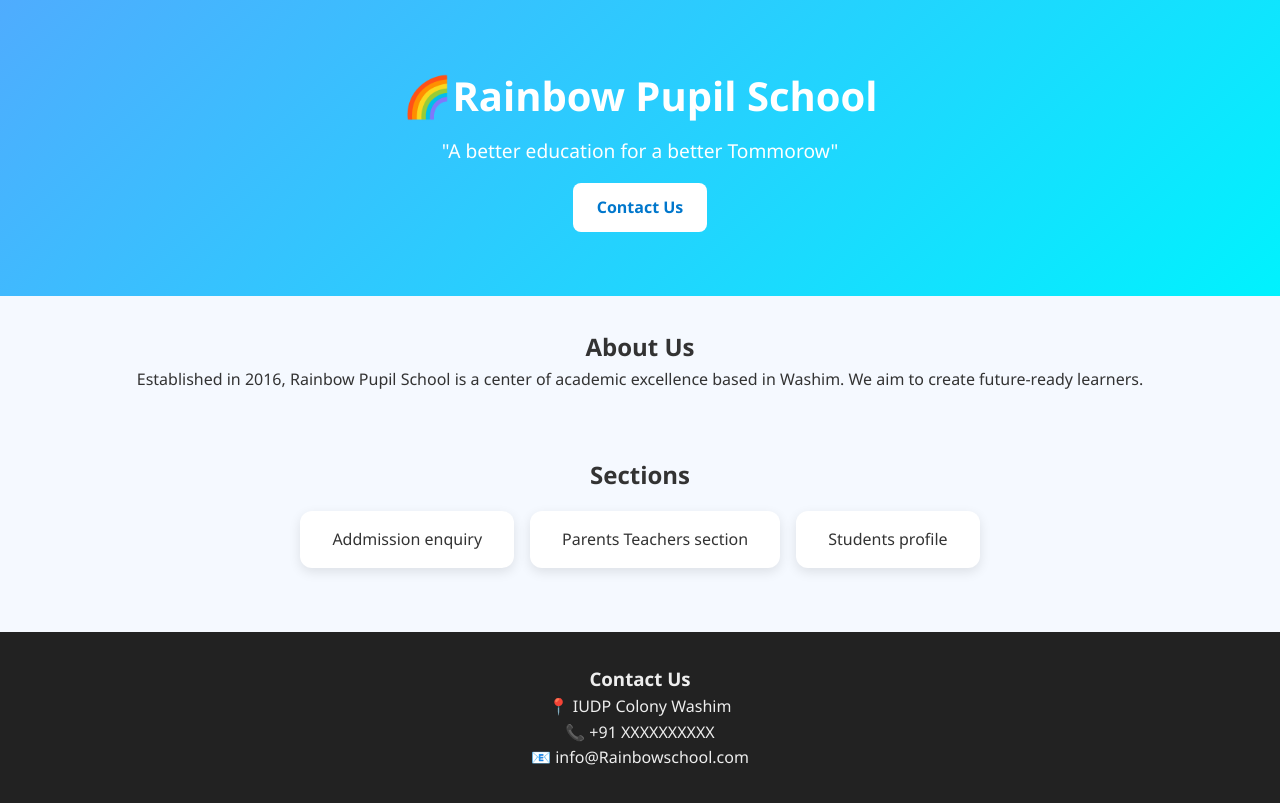
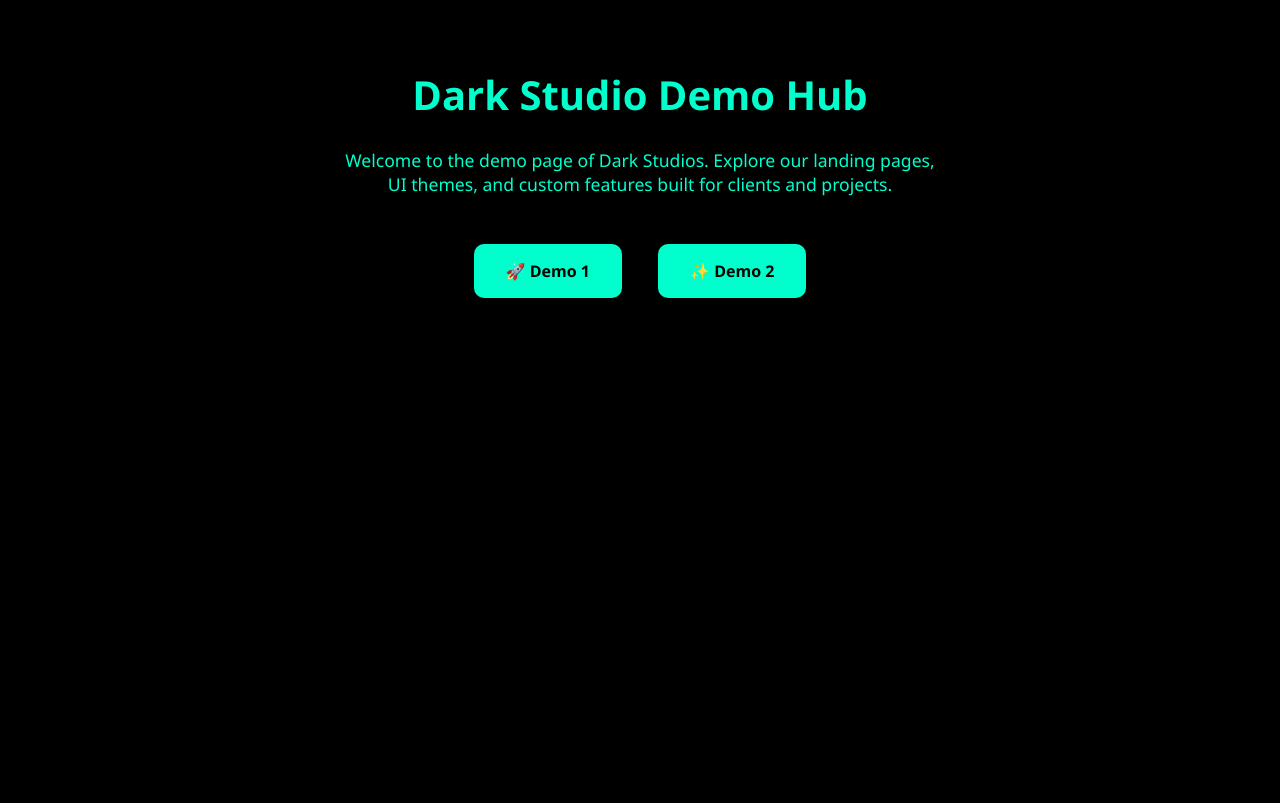
Before and after one commit to DarkStudios-084/DarkStudio-demo, a plain HTML site: page index.html in a window 1280 px wide. Drawn offline with Linux system fonts and the light colour scheme.

Commit message:
Update index.html

```diff
--- a/index.html
+++ b/index.html
@@ -1,107 +1,73 @@
 <!DOCTYPE html>
 <html lang="en">
+
 <head>
   <meta charset="UTF-8" />
   <meta name="viewport" content="width=device-width, initial-scale=1.0" />
-  <title>Rainbow Pupil School</title>
-  <link rel="stylesheet" href="style.css" />
+  <title>Dark Studio – Demo Hub</title>
   <style>
-    * {
-  margin: 0;
-  padding: 0;
-  box-sizing: border-box;
+    body {
+      background-color: #000;
+      color: #00ffcc;
       font-family: 'Segoe UI', sans-serif;
+      text-align: center;
+      padding: 2rem;
     }
 
-body {
-  background: #f5f9ff;
-  color: #333;
-  line-height: 1.6;
+    h1 {
+      font-size: 2.5rem;
+      margin-bottom: 1rem;
     }
 
-header {
-  text-align: center;
-  padding: 4rem 2rem;
-  background: linear-gradient(135deg, #4facfe, #00f2fe);
-  color: white;
+    p {
+      max-width: 600px;
+      margin: 0 auto 2rem;
+      font-size: 1.1rem;
     }
 
-header h1 {
-  font-size: 2.5rem;
+    .demo {
+      display: inline-block;
+      margin: 1rem;
+      padding: 1rem 2rem;
+      background-color: #00ffcc;
+      color: #000;
+      font-weight: bold;
+      text-decoration: none;
+      border-radius: 10px;
+      transition: transform 0.3s ease, background-color 0.3s ease;
     }
 
-header p {
-  font-size: 1.2rem;
-  margin-top: 0.5rem;
+    .demo:hover {
+      background-color: #00e6b8;
+      transform: scale(1.05);
     }
 
-.cta {
-  display: inline-block;
-  margin-top: 1rem;
-  padding: 0.75rem 1.5rem;
-  background: #fff;
-  color: #0077cc;
-  border-radius: 8px;
-  text-decoration: none;
-  font-weight: bold;
+    .preview-img {
+      width: 100%;
+      max-width: 600px;
+      border-radius: 12px;
+      margin: 2rem auto;
+      box-shadow: 0 0 20px #00ffcc55;
     }
 
-.about, .departments, footer {
-  padding: 2rem;
-  text-align: center;
-}
-
-.cards {
-  display: flex;
-  justify-content: center;
-  gap: 1rem;
-  flex-wrap: wrap;
-  margin-top: 1rem;
-}
-
-.card {
-  background: #fff;
-  padding: 1rem 2rem;
-  border-radius: 12px;
-  box-shadow: 0 4px 12px rgba(0, 0, 0, 0.1);
-  min-width: 150px;
-}
-
-footer {
-  background: #222;
-  color: #eee;
-  padding: 2rem;
-  margin-top: 2rem;
+    .gap{
+      height: 10px;
     }
   </style>
 </head>
+
 <body>
-  <header>
-    <h1>🌈Rainbow Pupil School</h1>
-    <h1></h1>
-    <p>"A better education for a better Tommorow"</p>
-    <a href="#contact" class="cta">Contact Us</a>
-  </header>
+  <h1> Dark Studio Demo Hub</h1>
+  <div class="gap"></div>
+  <p>
+    Welcome to the demo page of Dark Studios. Explore our landing pages, UI themes, and custom features built for clients and projects.
+  </p>
 
-  <section class="about">
-    <h2>About Us</h2>
-    <p>
-      Established in 2016, Rainbow Pupil School is a center of academic excellence based in Washim. We aim to create future-ready learners.
-    </p>
-  </section>
 
-  <section class="departments">
-    <h2>Sections</h2>
-    <div class="cards">
-      <div class="card">Addmission enquiry</div>
-      <div class="card">Parents Teachers section</div>
-      <div class="card">Students profile</div>
-    </div>
-  </section>
 
-  <footer id="contact">
-    <h3>Contact Us</h3>
-    <p>📍 IUDP Colony Washim<br>📞 +91 XXXXXXXXXX <br>📧 info@Rainbowschool.com</p>
-  </footer>
+  <!-- Demo Links -->
+  <a class="demo" href="new.html">🚀 Demo 1</a>
+  <a class="demo" href="demo2.html">✨ Demo 2</a>
 </body>
+
 </html>
```
Lines whose indentation alone changed are shown as unchanged.
